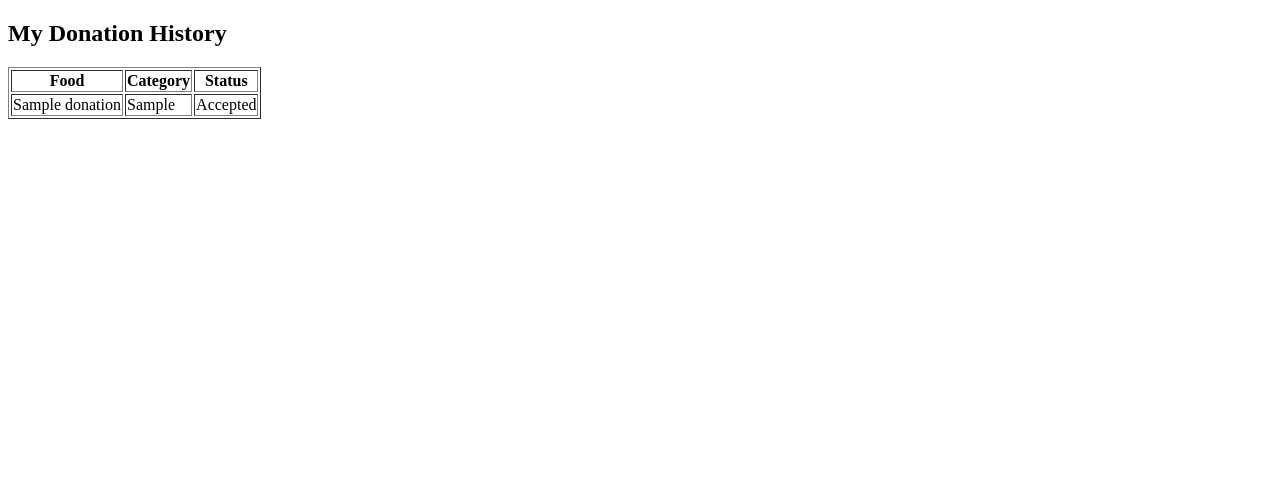
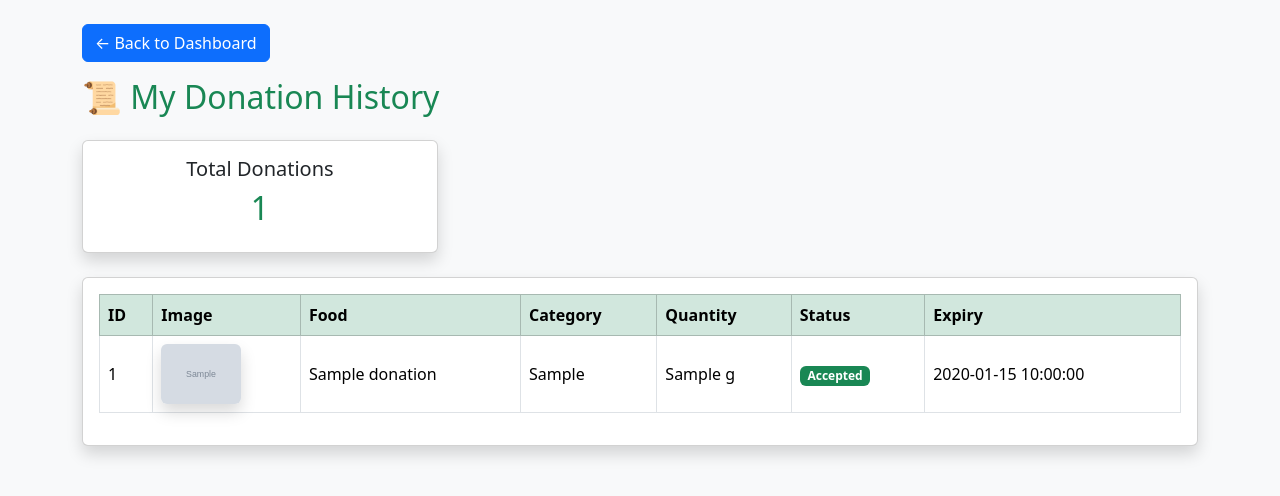
Before and after one commit to rishikasristu/food-redistribution-system, a Flask app: page /history in a window 1280 px wide. Shown: the top 496 px of the page. Run offline with Flask 3, Linux system fonts and the light colour scheme; the visitor is signed in with stand-in values (Sample User, id 1); tables that the repository leaves empty hold one stand-in row (values such as "Sample post"); grey boxes marked "Sample" are stand-in pictures; parts of the project's set-up code (start-up, migrations or seed data) failed here and were passed over.

Commit message:
dashboard modified

````diff
--- a/templates/donor.html
+++ b/templates/donor.html
@@ -160,6 +160,8 @@ href="https://unpkg.com/leaflet/dist/leaflet.css"/>
                    class="form-control">
         </div>
 
+
+
         <div class="mb-3">
             <label class="form-label">Phone Number</label>
 
@@ -264,9 +266,13 @@ href="https://unpkg.com/leaflet/dist/leaflet.css"/>
         Confirm & Submit Donation
 
     </button>
+
+
     </form>
 
 </div>
+
+
 ```
 
 </div>
--- a/templates/history.html
+++ b/templates/history.html
@@ -1,35 +1,160 @@
 <!DOCTYPE html>
 <html>
+
 <head>
+
     <title>My Donations</title>
+
+    <link href="https://cdn.jsdelivr.net/npm/bootstrap@5.3.3/dist/css/bootstrap.min.css"
+          rel="stylesheet">
+
 </head>
-<body>
 
-<h2>My Donation History</h2>
+<body class="bg-light">
 
-<table border="1">
+<div class="container mt-4">
 
-<tr>
-    <th>Food</th>
-    <th>Category</th>
-    <th>Status</th>
-</tr>
+    <a href="/dashboard"
+       class="btn btn-primary mb-3">
 
-{% for donation in donations %}
+        ← Back to Dashboard
 
-<tr>
+    </a>
 
-    <td>{{ donation.food_name }}</td>
+    <h2 class="text-success mb-4">
+        📜 My Donation History
+    </h2>
 
-    <td>{{ donation.food_type }}</td>
+    <div class="row mb-4">
 
-    <td>{{ donation.status }}</td>
+        <div class="col-md-4">
 
-</tr>
+            <div class="card text-center shadow">
 
-{% endfor %}
+                <div class="card-body">
 
-</table>
+                    <h5>Total Donations</h5>
+
+                    <h2 class="text-success">
+                        {{ donations|length }}
+                    </h2>
+
+                </div>
+
+            </div>
+
+        </div>
+
+    </div>
+
+    <div class="card shadow">
+
+        <div class="card-body">
+
+            <table class="table table-bordered table-hover align-middle">
+
+                <thead class="table-success">
+
+                    <tr>
+
+                        <th>ID</th>
+
+                        <th>Image</th>
+
+                        <th>Food</th>
+
+                        <th>Category</th>
+
+                        <th>Quantity</th>
+
+                        <th>Status</th>
+
+                        <th>Expiry</th>
+
+                    </tr>
+
+                </thead>
+
+                <tbody>
+
+                {% for d in donations %}
+
+                    <tr>
+
+                        <td>
+                            {{ d.donation_id }}
+                        </td>
+
+                        <td>
+
+                            <img
+                                src="/{{ d.image_path }}"
+                                width="80"
+                                height="60"
+                                class="rounded shadow">
+
+                        </td>
+
+                        <td>
+                            {{ d.food_name }}
+                        </td>
+
+                        <td>
+                            {{ d.food_type }}
+                        </td>
+
+                        <td>
+                            {{ d.quantity }} g
+                        </td>
+
+                        <td>
+
+                            {% if d.status == "Accepted" %}
+
+                                <span class="badge bg-success">
+                                    Accepted
+                                </span>
+
+                            {% elif d.status == "Pending" %}
+
+                                <span class="badge bg-warning text-dark">
+                                    Pending
+                                </span>
+
+                            {% elif d.status == "Expired" %}
+
+                                <span class="badge bg-danger">
+                                    Expired
+                                </span>
+
+                            {% elif d.status == "Rejected" %}
+
+                                <span class="badge bg-dark">
+                                    Rejected
+                                </span>
+
+                            {% endif %}
+
+                        </td>
+
+                        <td>
+                            {{ d.expiry_time }}
+                        </td>
+
+                    </tr>
+
+                {% endfor %}
+
+                </tbody>
+
+            </table>
+
+        </div>
+
+    </div>
+
+</div>
 
 </body>
+
 </html>
````
Also changed, not shown: static/uploads/Screenshot_2026-06-13_201159.png (added).
